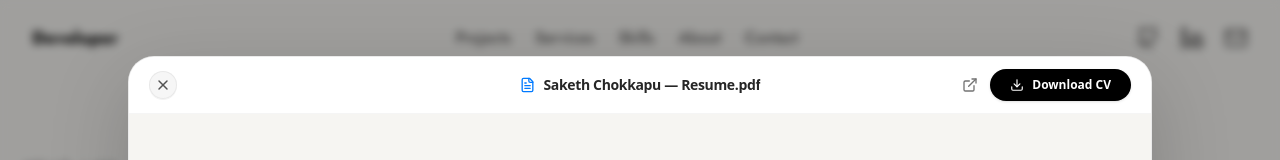
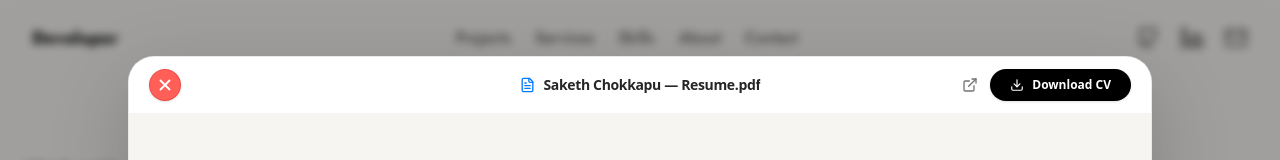
Before and after one commit to Ch-saketh/saketh-chokkapu-portfolio, a React (Vite) app in the folder Portfolio/: page / in a window 1280 px wide. Both pictures are taken after a click on the button "View CV". Shown: the top 160 px of the page. Built offline with nearby package versions, Linux system fonts and the light colour scheme; a web font is replaced by a local one.

Commit message:
style: Make Close X button slightly larger and red (bg-[#FF5F56])

```diff
--- a/Portfolio/src/components/Home/CVModal.tsx
+++ b/Portfolio/src/components/Home/CVModal.tsx
@@ -244,14 +244,14 @@ export const CVModal: React.FC<CVModalProps> = ({
           >
             {/* ================= THIN NEAT WHITE HEADER ================= */}
             <div className="relative flex items-center justify-between px-4 sm:px-5 py-3 bg-white border-b border-neutral-100 select-none shrink-0 gap-2">
-              {/* Single Sleek White Close (X) Button on Far Left */}
+              {/* Single Red Close (X) Button on Far Left */}
               <div className="flex items-center">
                 <button
                   onClick={onClose}
                   title="Close (Esc)"
-                  className="w-7 h-7 rounded-full bg-neutral-100/90 hover:bg-white text-neutral-600 hover:text-black border border-neutral-200/80 shadow-2xs hover:shadow-md transition-all duration-200 flex items-center justify-center cursor-pointer active:scale-90 shrink-0"
+                  className="w-8 h-8 rounded-full bg-[#FF5F56] hover:bg-[#E0443E] active:bg-[#C93832] text-white border border-[#E0443E]/60 shadow-sm hover:shadow-md transition-all duration-200 flex items-center justify-center cursor-pointer active:scale-90 shrink-0"
                 >
-                  <X className="w-4 h-4 stroke-[2.2]" />
+                  <X className="w-4.5 h-4.5 stroke-[2.5]" />
                 </button>
               </div>
 
```
